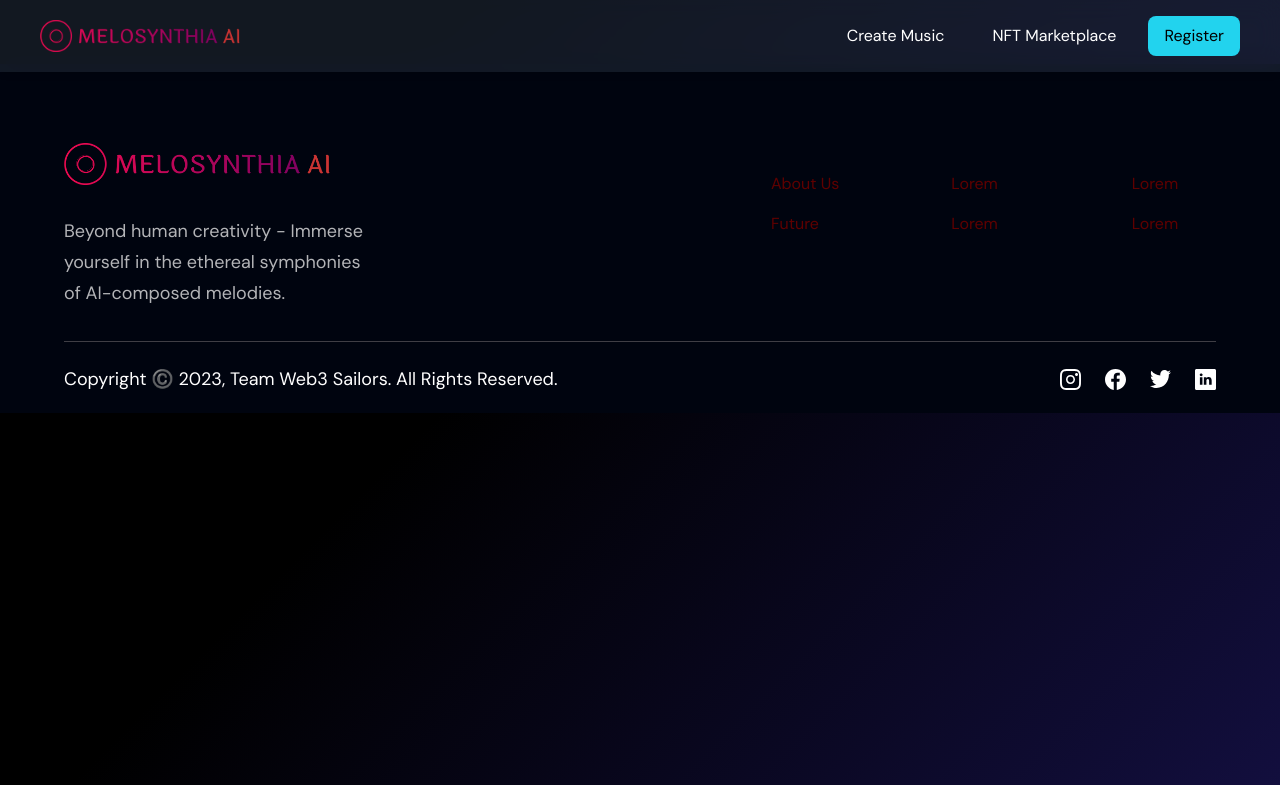
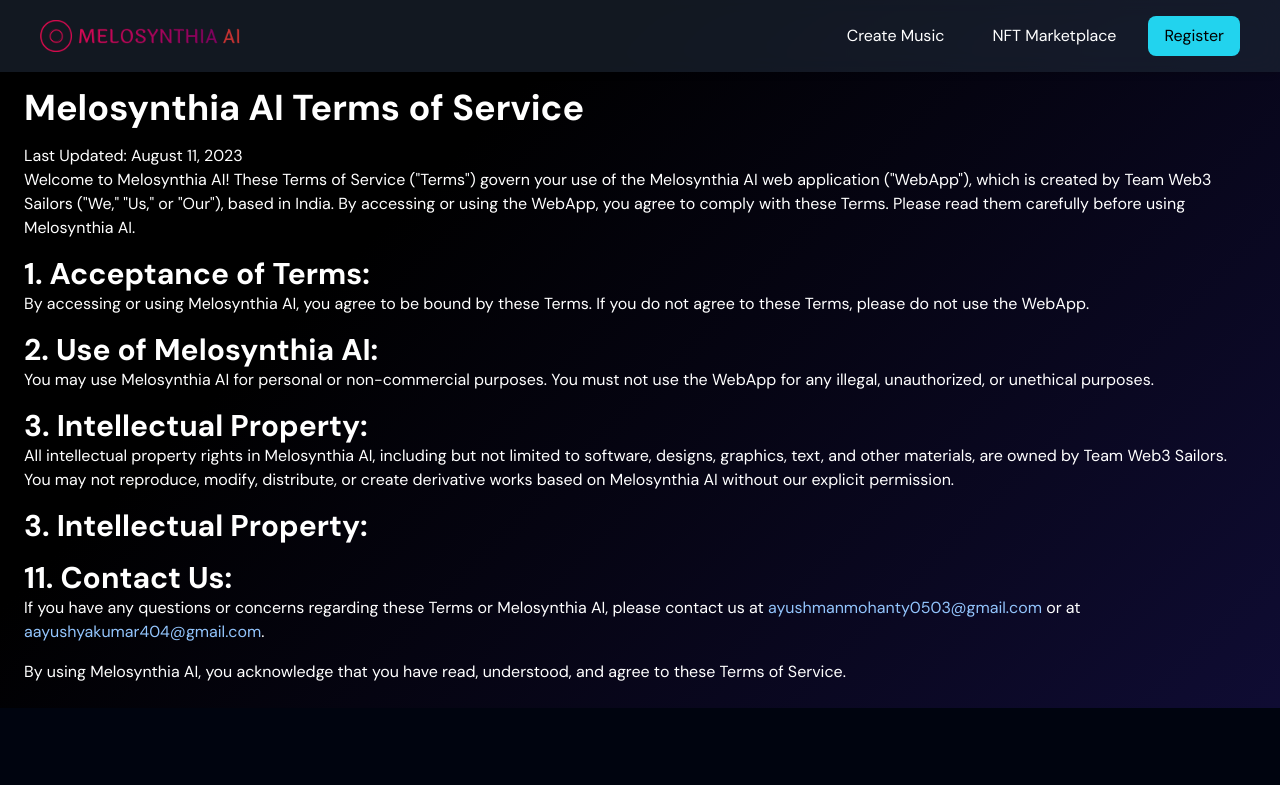
Before and after one commit to AYUSHMAN0503/MeloSynthiaAI, a React (Vite) app in the folder CLIENT/: page /TermsOfService in a window 1280 px wide. Shown: the top 785 px of the page. Built offline with nearby package versions, Linux system fonts and the light colour scheme.

Commit message:
basic terms of sevice will add further

```diff
--- a/CLIENT/src/App.tsx
+++ b/CLIENT/src/App.tsx
@@ -10,6 +10,7 @@
   Route } from "react-router-dom";
 import Signin from "./Components/navbar/Signin";
 import { CreateMusic } from "./Components/navbar/CreateMusic";
+import TermsOfService from "./Components/TermsOfService";
 
 
 function App() {
@@ -25,6 +26,7 @@
       < Route path="/Signup" element={<Signup/>} />
       < Route path="/AboutUs" element={<AboutUs/>} />
       < Route path="/Create Music" element={<CreateMusic/>} />
+      < Route path="/TermsOfService" element={<TermsOfService/>} />
 
 
     </Routes>
--- /dev/null
+++ b/CLIENT/src/Components/TermsOfService.tsx
@@ -0,0 +1,49 @@
+import React from 'react';
+
+const TermsOfService = () => {
+  return (
+    <div className="bg-app-bg text-white p-6">
+      <h1 className="text-4xl font-semibold mb-4">Melosynthia AI Terms of Service</h1>
+
+      <p>
+        Last Updated: August 11, 2023
+      </p>
+
+      <p>
+        Welcome to Melosynthia AI! These Terms of Service ("Terms") govern your use of the Melosynthia AI web application ("WebApp"), which is created by Team Web3 Sailors ("We," "Us," or "Our"), based in India. By accessing or using the WebApp, you agree to comply with these Terms. Please read them carefully before using Melosynthia AI.
+      </p>
+
+      <h2 className="text-3xl font-semibold mt-4">1. Acceptance of Terms:</h2>
+      <p>
+        By accessing or using Melosynthia AI, you agree to be bound by these Terms. If you do not agree to these Terms, please do not use the WebApp.
+      </p>
+
+      <h2 className="text-3xl font-semibold mt-4">2. Use of Melosynthia AI:</h2>
+      <p>
+        You may use Melosynthia AI for personal or non-commercial purposes. You must not use the WebApp for any illegal, unauthorized, or unethical purposes.
+      </p>
+
+      <h2 className="text-3xl font-semibold mt-4">3. Intellectual Property:</h2>
+      <p>
+       All intellectual property rights in Melosynthia AI, including but not limited to software, designs, graphics, text, and other materials, are owned by Team Web3 Sailors. You may not reproduce, modify, distribute, or create derivative works based on Melosynthia AI without our explicit permission.
+      </p>
+
+      <h2 className="text-3xl font-semibold mt-4">3. Intellectual Property:</h2>
+      <p>
+
+      </p>
+
+
+
+      <h2 className="text-3xl font-semibold mt-4">11. Contact Us:</h2>
+      <p>
+        If you have any questions or concerns regarding these Terms or Melosynthia AI, please contact us at <a href="ayushmanmohanty0503@gmail.com" className="text-blue-300 hover:text-blue-400">ayushmanmohanty0503@gmail.com</a> or at <a href="aayushyakumar404@gmail.com" className="text-blue-300 hover:text-blue-400">aayushyakumar404@gmail.com</a>.
+      </p>
+      <p className="mt-4">
+        By using Melosynthia AI, you acknowledge that you have read, understood, and agree to these Terms of Service.
+      </p>
+    </div>
+  );
+};
+
+export default TermsOfService;
--- a/CLIENT/src/Components/navbar/Footer.tsx
+++ b/CLIENT/src/Components/navbar/Footer.tsx
@@ -48,10 +48,10 @@
 
                   <ul className="text-gray-500 dark:text-gray-400 font-medium">
                     <li className="mb-4">
-                      <Link to="#" className="hover:underline">Lorem</Link>
+                      <Link to="/TermsOfService" className="hover:underline">Terms Of Service</Link>
                     </li>
                     <li>
-                      <Link to="#" className="hover:underline">Lorem</Link>
+                      <Link to="#" className="hover:underline">Privacy Policy</Link>
                     </li>
                   </ul>
                 </div>
```
